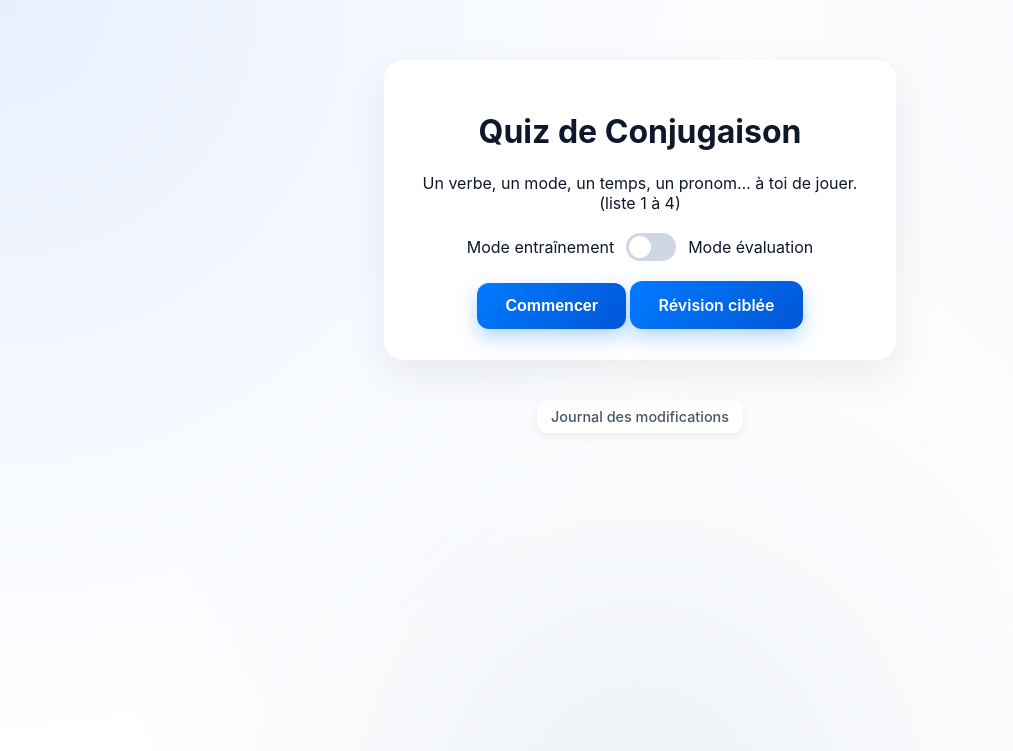
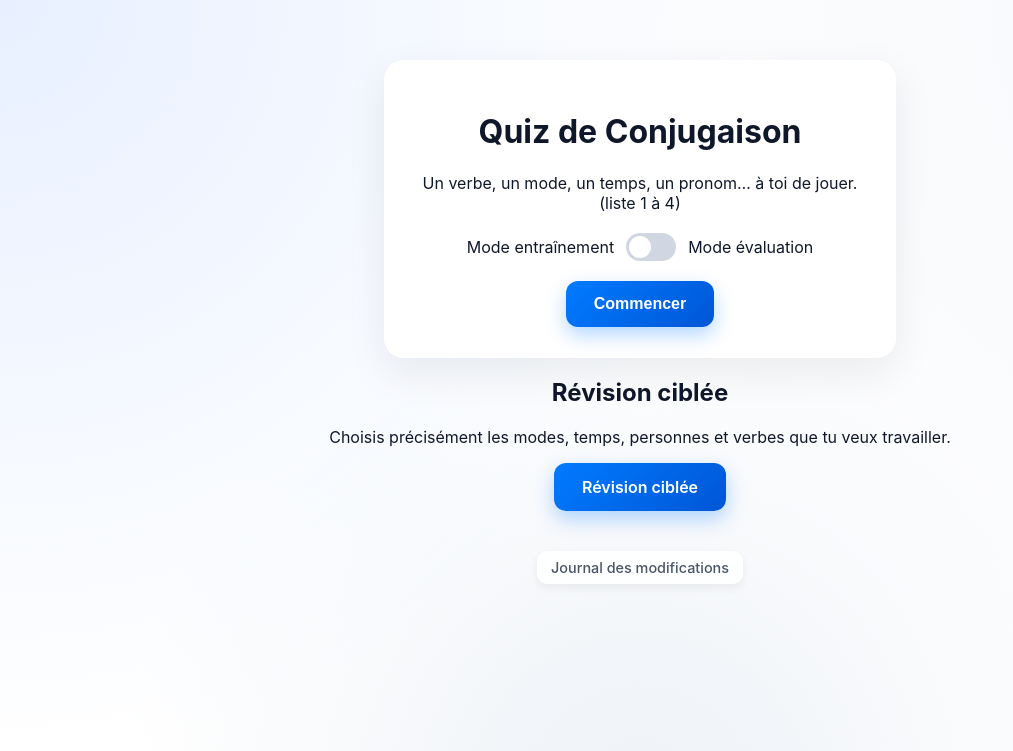
Before and after one commit to lemeilleurhackeur65645-cell/conjuguaisonv3, a Flask app: page / in a window 1280 px wide. Shown: the top 751 px of the page, without its empty margins (0-1013 px from the left). Run offline with Flask 3, Linux system fonts and the light colour scheme.

Commit message:
Update index.html

```diff
--- a/templates/index.html
+++ b/templates/index.html
@@ -25,8 +25,15 @@
         </div>
 
         <button type="submit" class="btn">Commencer</button>
-        <a href="/cible" class="btn ghost">Révision ciblée</a>
+
     </form>
+</div>
+
+<div class="menu-card">
+    <h2>Révision ciblée</h2>
+    <p>Choisis précisément les modes, temps, personnes et verbes que tu veux travailler.</p>
+
+    <a href="/cible" class="btn">Révision ciblée</a>
 </div>
 
 <div class="menu-footer">
```
